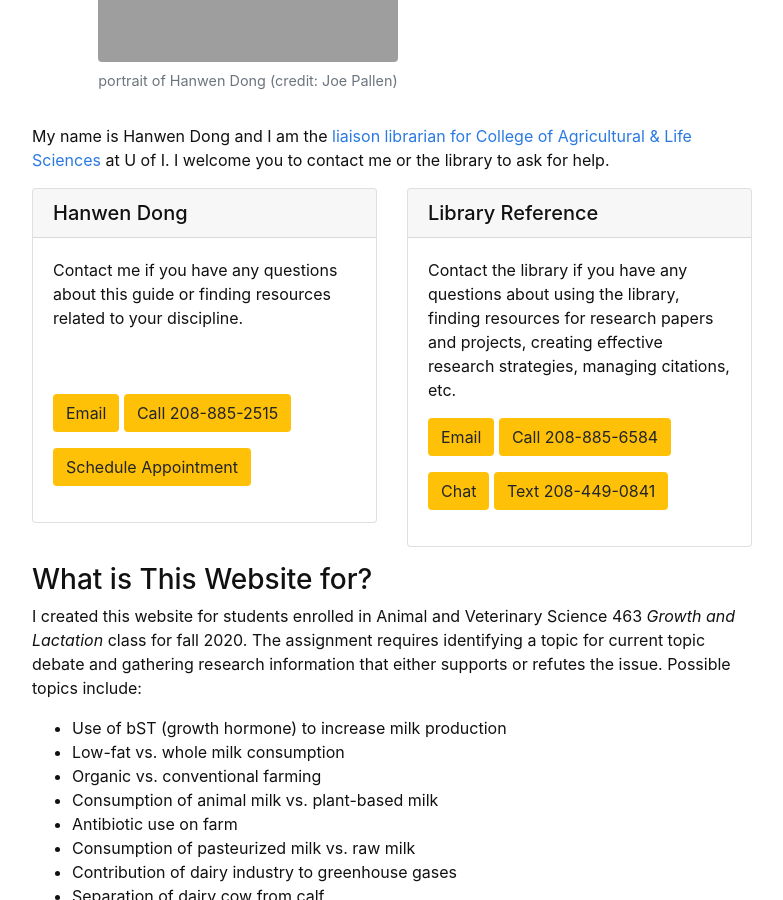
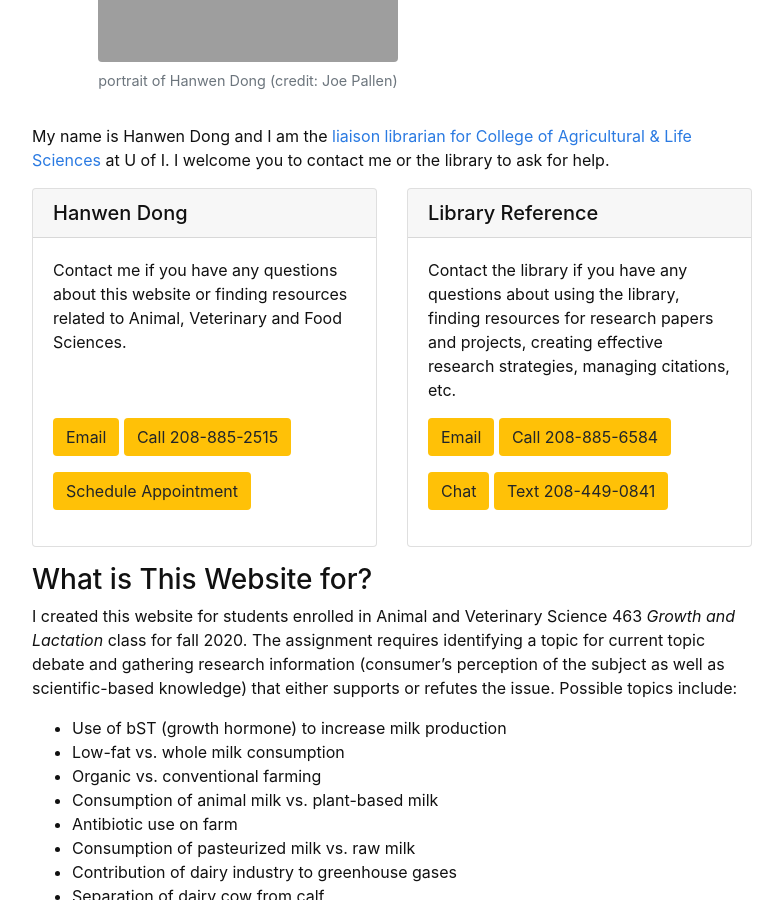
Before and after one commit to hanwendong1/AVS463-f20, a Jekyll site: the page built from index.md, in a window 1280 px wide and 900 px high, scrolled down 353 px. Shown: the whole window, without its empty margins (248-1031 px from the left). Built offline with Jekyll 4.4.1, drawn with Linux system fonts in a browser that asks for light colours.

Commit message:
Update index.md

```diff
--- a/index.md
+++ b/index.md
@@ -13,7 +13,7 @@ My name is Hanwen Dong and I am the [liaison librarian for College of Agricultur
     <div class="card">
            <h5 class="card-header">Hanwen Dong</h5>
       <div class="card-body">
-        <p class="card-text">Contact me if you have any questions about this guide or finding resources related to your discipline.<br />
+        <p class="card-text">Contact me if you have any questions about this website or finding resources related to Animal, Veterinary and Food Sciences.<br />
 <br />
           <br />
 </p>
@@ -40,7 +40,7 @@ My name is Hanwen Dong and I am the [liaison librarian for College of Agricultur
  <p>
 </p>
 ### What is This Website for?
-I created this website for students enrolled in Animal and Veterinary Science 463 *Growth and Lactation* class for fall 2020. The assignment requires identifying a topic for current topic debate and gathering research information that either supports or refutes the issue. Possible topics include:
+I created this website for students enrolled in Animal and Veterinary Science 463 *Growth and Lactation* class for fall 2020. The assignment requires identifying a topic for current topic debate and gathering research information (consumer’s perception of the subject as well as scientific-based knowledge) that either supports or refutes the issue. Possible topics include:
 - Use of bST (growth hormone) to increase milk production
 - Low-fat vs. whole milk consumption
 - Organic vs. conventional farming
```
